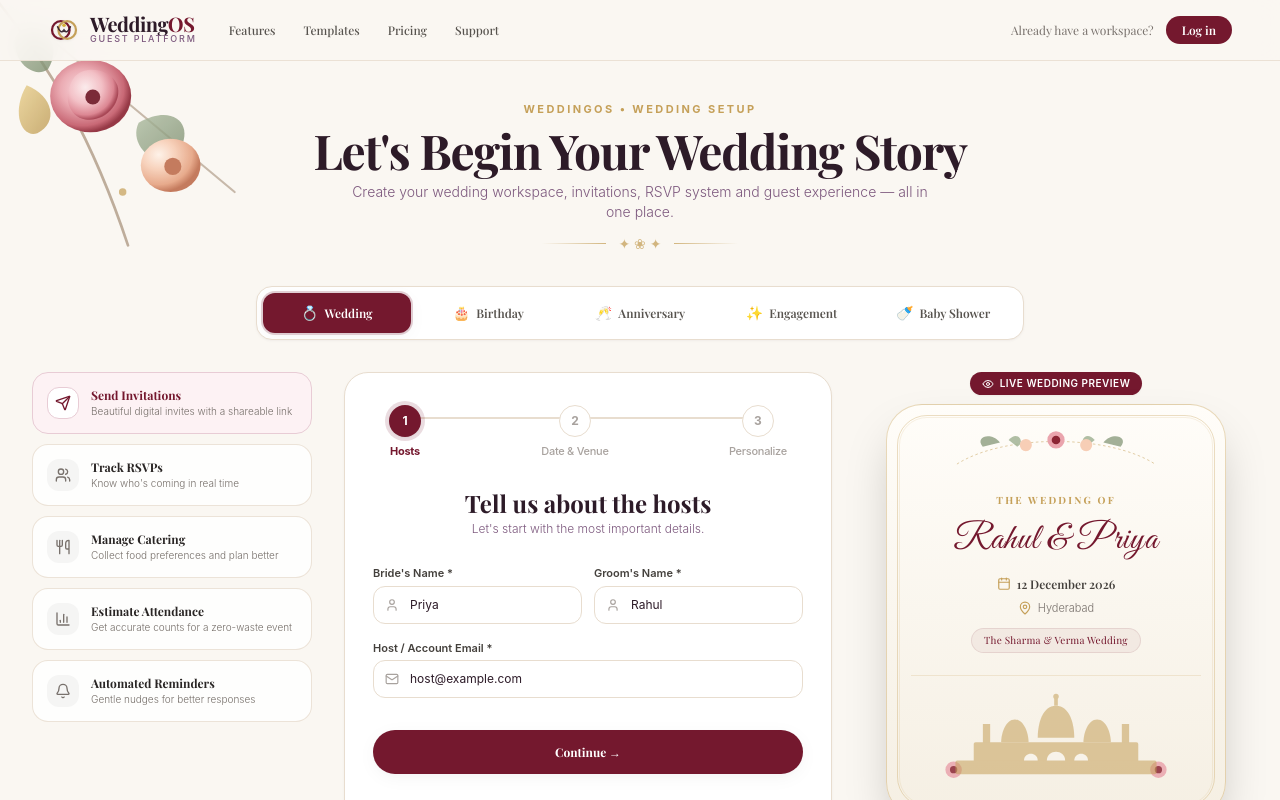
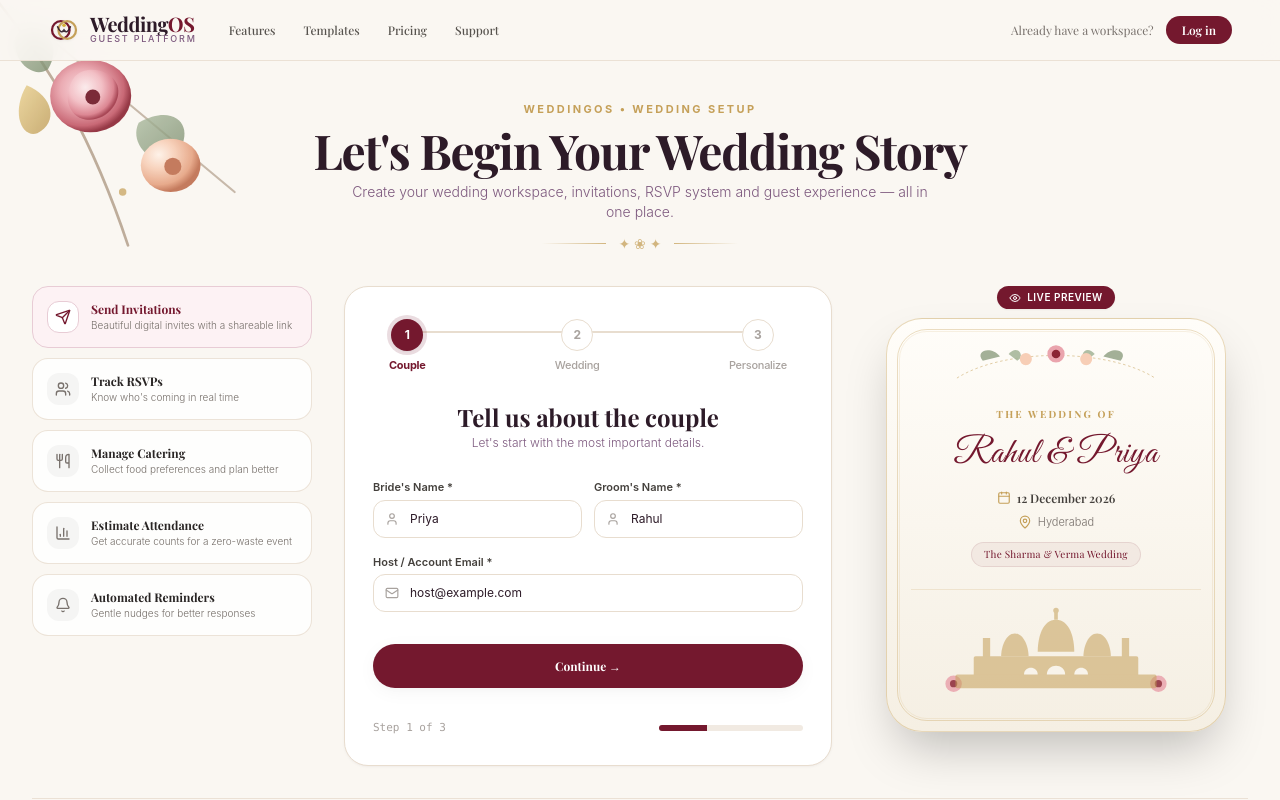
Before and after one commit to sarvexmarketing-hash/wedding, a Next.js app: page /signup in a window 1280 px wide. Shown: the top 800 px of the page. Built offline with nearby package versions, Linux system fonts and the light colour scheme; a web font is replaced by a local one.

Commit message:
fix(signup): remove occasion selector tab bar from setup page and restore clean 3-column layout

```diff
--- a/app/signup/page.tsx
+++ b/app/signup/page.tsx
@@ -469,32 +469,6 @@ function SignupContent() {
               </div>
             </div>
 
-            {/* ================= OCCASION TYPE SELECTOR BAR ================= */}
-            <div className="max-w-3xl mx-auto">
-              <div className="p-1.5 rounded-2xl bg-white border border-[#E8DDCF] shadow-soft-sm flex items-center justify-between gap-1 overflow-x-auto">
-                {(Object.keys(occasionDefinitions) as OccasionType[]).map((key) => {
-                  const def = occasionDefinitions[key];
-                  const isSelected = occasionType === key;
-                  return (
-                    <button
-                      key={key}
-                      type="button"
-                      onClick={() => handleSwitchOccasion(key)}
-                      className={cn(
-                        "flex-1 min-w-[110px] sm:min-w-0 py-2.5 px-3 rounded-xl text-xs font-serif font-semibold transition-all flex items-center justify-center gap-1.5 select-none",
-                        isSelected
-                          ? "bg-[#74182E] text-white shadow-soft ring-2 ring-[#74182E]/20"
-                          : "text-stone-600 hover:text-[#74182E] hover:bg-[#FAF7F2]"
-                      )}
-                    >
-                      <span className="text-sm">{def.emoji}</span>
-                      <span>{def.label}</span>
-                    </button>
-                  );
-                })}
-              </div>
-            </div>
-
             {/* ================= 3-COLUMN SHOWCASE ================= */}
             <div className="grid grid-cols-1 lg:grid-cols-12 gap-6 lg:gap-8 items-start">
               {/* LEFT FEATURE CARDS (3 cols) */}
@@ -598,7 +572,19 @@ function SignupContent() {
                             isActive ? "text-[#74182E] font-bold" : "text-stone-400"
                           )}
                         >
-                          {s.title}
+                          {s.id === 1
+                            ? occasionType === "wedding"
+                              ? "Couple"
+                              : occasionType === "birthday"
+                              ? "Birthday Star"
+                              : "Hosts"
+                            : s.id === 2
+                            ? occasionType === "wedding"
+                              ? "Wedding"
+                              : occasionType === "birthday"
+                              ? "Party"
+                              : "Venue"
+                            : "Personalize"}
                         </span>
                       </button>
                     );
@@ -608,7 +594,12 @@ function SignupContent() {
                 {/* Form Heading */}
                 <div className="text-center pt-1">
                   <h3 className="text-xl sm:text-2xl font-serif font-bold text-[#2D1B28]">
-                    {currentStep === 1 && (occasionType === "birthday" ? "Tell us about the birthday star" : "Tell us about the hosts")}
+                    {currentStep === 1 &&
+                      (occasionType === "wedding"
+                        ? "Tell us about the couple"
+                        : occasionType === "birthday"
+                        ? "Tell us about the birthday star"
+                        : "Tell us about the hosts")}
                     {currentStep === 2 && `${currentDef.label} Date & Venue`}
                     {currentStep === 3 && `Personalize your ${currentDef.label.toLowerCase()}`}
                   </h3>
@@ -849,11 +840,11 @@ function SignupContent() {
 
               {/* RIGHT LIVE INVITATION CARD (4 cols) */}
               <div className="lg:col-span-4 relative flex flex-col items-center">
-                {/* Live Preview Badge with Occasion Type */}
+                {/* Live Preview Badge */}
                 <div className="mb-2">
                   <span className="inline-flex items-center gap-1.5 px-3 py-1 rounded-full bg-[#74182E] text-white text-[10px] font-semibold tracking-wider shadow-sm uppercase">
                     <Eye className="w-3 h-3" />
-                    <span>Live {currentDef.label} Preview</span>
+                    <span>Live Preview</span>
                   </span>
                 </div>
 
```
